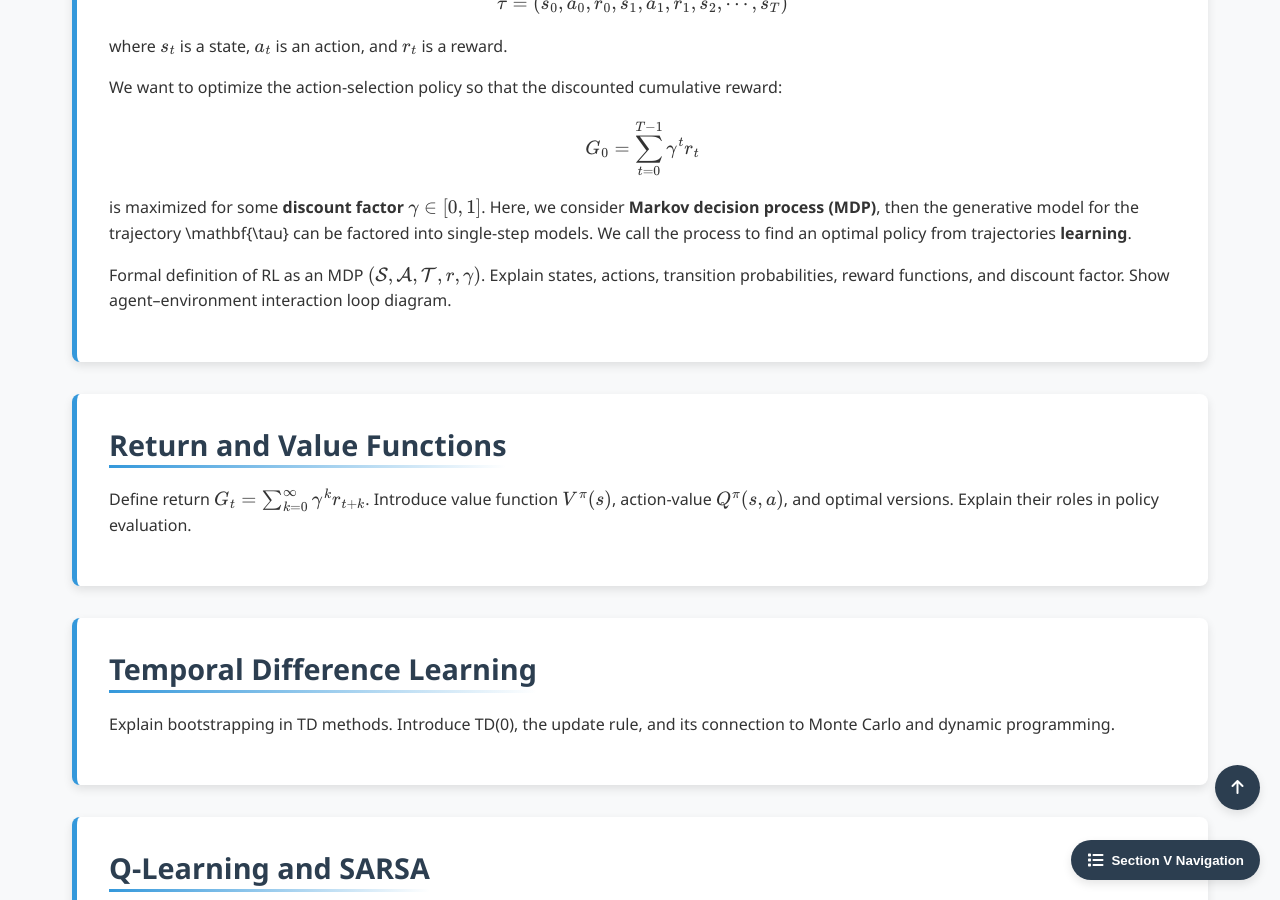
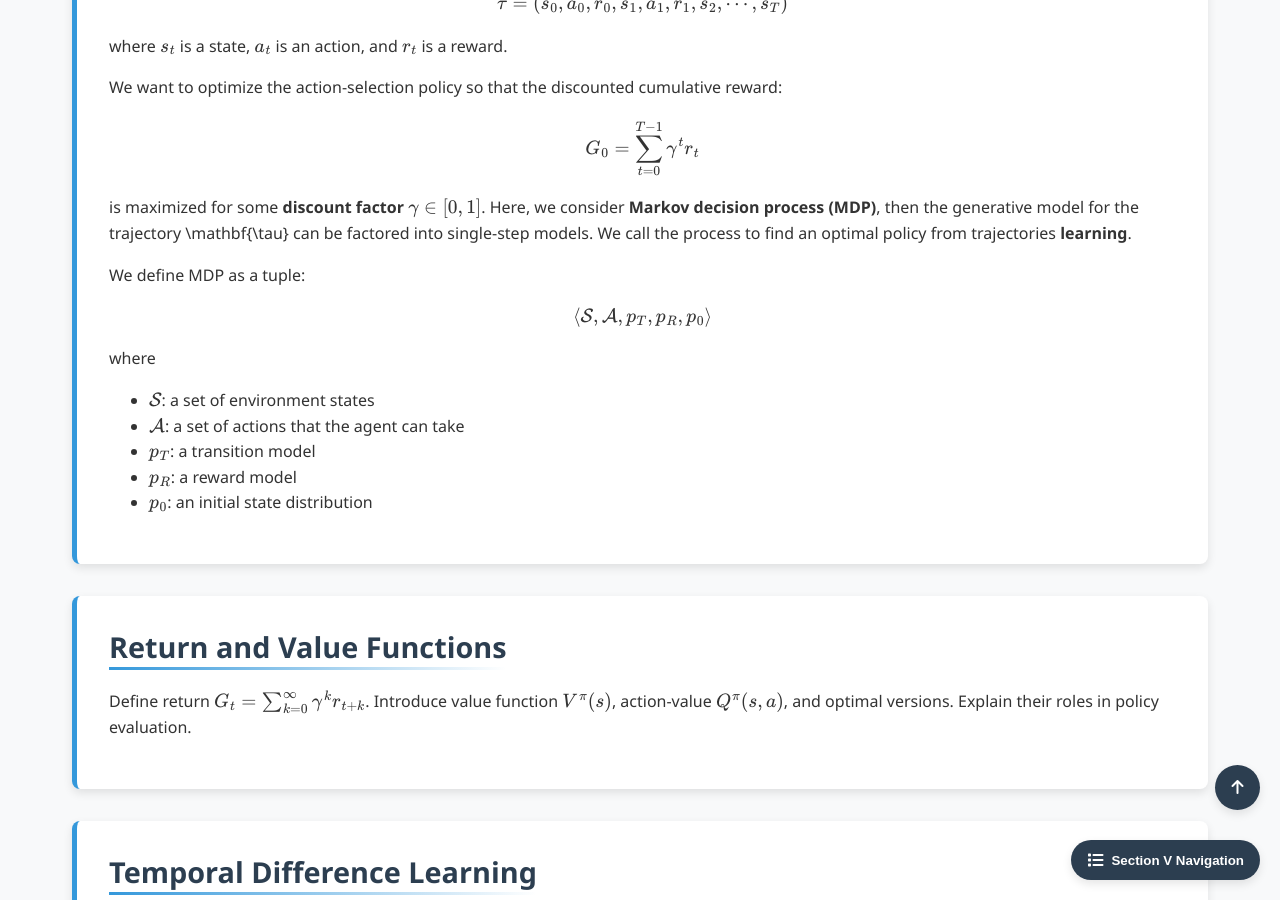
Before and after one commit to Yusukey01/yusukey01.github.io, a Jekyll site: the page built from Mathematics/Machine_learning/reinforcement.html, in a window 1280 px wide and 900 px high, scrolled down 1534 px. Built offline with Jekyll 4.4.1, drawn with Linux system fonts in a browser that asks for light colours.

Commit message:
add RL in section V

```diff
--- a/Mathematics/Machine_learning/reinforcement.html
+++ b/Mathematics/Machine_learning/reinforcement.html
@@ -85,9 +85,19 @@ uses_python: false
                 factored into single-step models. We call the process to find an optimal policy from trajectories <strong>learning</strong>.
             </p>
 
-                Formal definition of RL as an MDP \((\mathcal{S}, \mathcal{A}, \mathcal{T}, r, \gamma)\).
-                Explain states, actions, transition probabilities, reward functions, and discount factor.
-                Show agent–environment interaction loop diagram.
+            <p>
+                We define MDP as a tuple:
+                \[
+                \left\langle \mathcal{S}, \mathcal{A}, p_T, p_R, p_0 \right\rangle
+                \]
+                where
+                <ul style="padding-left: 40px;">
+                    <li>\(\mathcal{S}\): a set of environment states</li>
+                    <li>\(\mathcal{A}\): a set of actions that the agent can take</li>
+                    <li>\(p_T\): a transition model</li>
+                    <li>\(p_R\): a reward model</li>
+                    <li>\(p_0\): an initial state distribution</li>
+                </ul>
             </p>
             </section>
 
```
